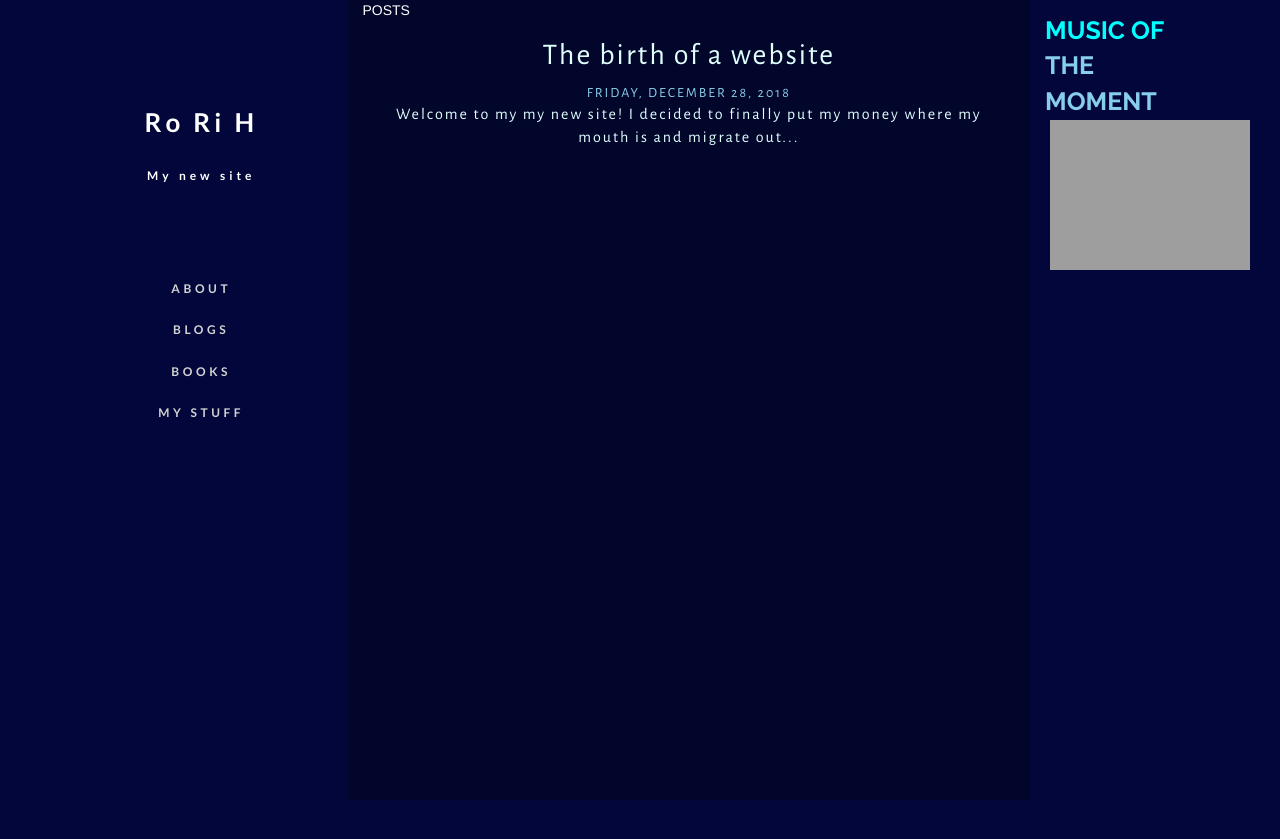
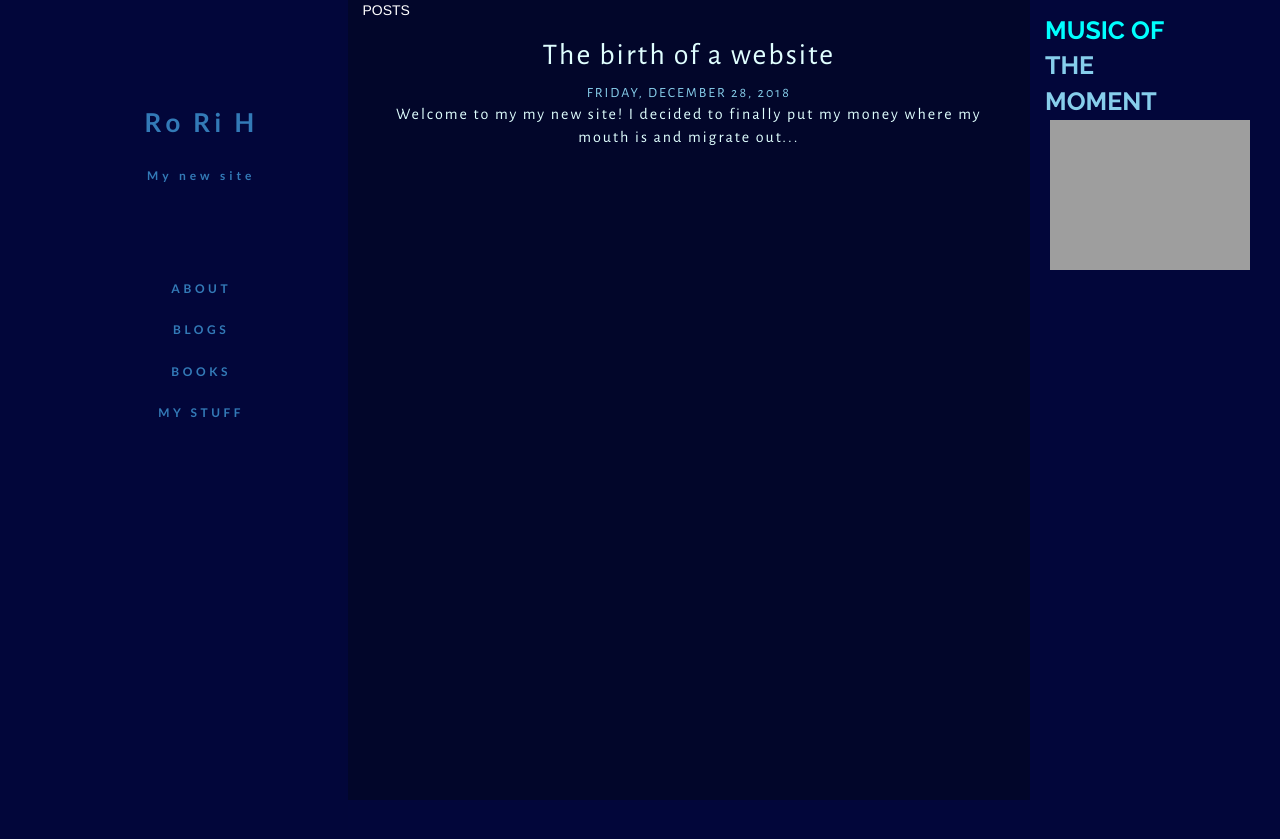
Before and after one commit to roriholm/roriholm.github.io, a Jekyll site: the page built from index.html, in a window 1280 px wide. Shown: the top 839 px of the page. Built offline with Jekyll 4.4.1, drawn with Linux system fonts in a browser that asks for light colours; nearby versions of some CDN libraries; grey boxes are pictures that could not be loaded.

Commit message:
Update main.scss

```diff
--- a/css/main.scss
+++ b/css/main.scss
@@ -113,9 +113,7 @@ padding: 1em;
   padding-bottom: 0.2em;
 
 }
-a{
-  color:inherit !important;
-}
+
 a:hover{
   color: inherit;
   text-decoration: none !important;
```
